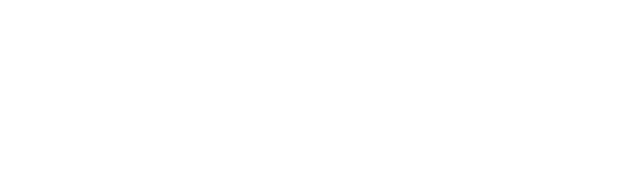
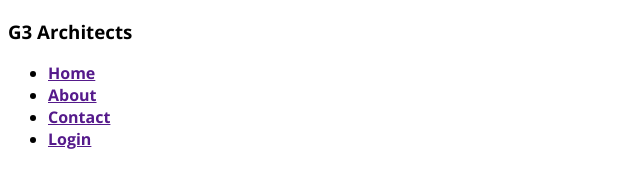
Before and after one commit to Sohelrana2815/g3-architects-website, a plain HTML site: page index.html in a window 1280 px wide. Shown: the whole page, without its empty margins (0-640 px from the left). Drawn offline with nearby package versions, Linux system fonts and the light colour scheme.

Commit message:
font commit

```diff
--- a/index.html
+++ b/index.html
@@ -1,12 +1,25 @@
 <!DOCTYPE html>
 <html lang="en">
-<head>
-    <meta charset="UTF-8">
-    <meta name="viewport" content="width=device-width, initial-scale=1.0">
+  <head>
+    <meta charset="UTF-8" />
+    <meta name="viewport" content="width=device-width, initial-scale=1.0" />
     <title>G3 Architects</title>
-    <link rel="stylesheet" href="style.css">
-</head>
-<body>
-
-</body>
+    <link rel="stylesheet" href="style.css" />
+  </head>
+  <body>
+    <header>
+      <!-- header section -->
+      <nav>
+        <h3>G3 Architects</h3>
+        <ul>
+          <li><a href="">Home</a></li>
+          <li><a href="">About</a></li>
+          <li><a href="">Contact</a></li>
+          <li><a href="">Login</a></li>
+        </ul>
+      </nav>
+    </header>
+    <main></main>
+    <footer></footer>
+  </body>
 </html>
--- a/style.css
+++ b/style.css
@@ -0,0 +1,5 @@
+/* Work Sans Font  From Google Font*/
+@import url("https://fonts.googleapis.com/css2?family=Open+Sans:wght@700&display=swap");
+* {
+  font-family: "Open Sans", sans-serif;
+}
```
